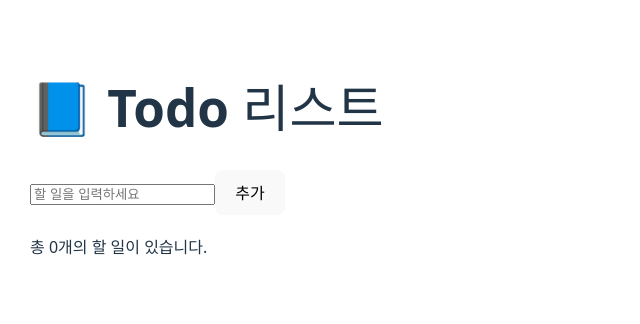
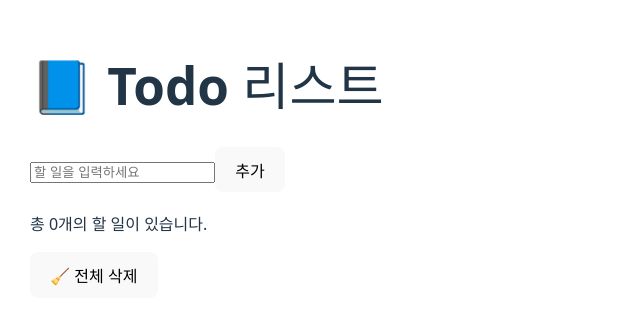
Before and after one commit to heroyooi/react-app, a React (Vite) app: page / in a window 1280 px wide. Shown: the part 240-564 px from the top of the page, without its empty margins (0-640 px from the left). Built offline with nearby package versions, Linux system fonts and the light colour scheme.

Commit message:
5-5-과제. 로컬스토리지에 저장된 데이터 초기화 버튼 만들기

```diff
--- a/src/App.jsx
+++ b/src/App.jsx
@@ -20,7 +20,12 @@ function TodoList() {
 }
 
 function App() {
-  const { todos } = useTodoContext();
+  const { todos, setTodos } = useTodoContext();
+
+  const handleClearAll = () => {
+    localStorage.removeItem('my_todos'); // localStorage 비우기
+    setTodos([]);                        // 상태 비우기
+  };
 
   return (
     <div style={{ padding: '30px' }}>
@@ -28,6 +33,7 @@ function App() {
       <TodoForm />
       <TodoList />
       <p>총 {todos.length}개의 할 일이 있습니다.</p>
+      <button onClick={handleClearAll}>🧹 전체 삭제</button>
     </div>
   );
 }
--- a/src/context/TodoProvider.jsx
+++ b/src/context/TodoProvider.jsx
@@ -44,6 +44,7 @@ function TodoProvider({ children }) {
   return (
     <TodoContext.Provider value={{
         todos,
+        setTodos,
         text,
         setText,
         handleAdd,
```
